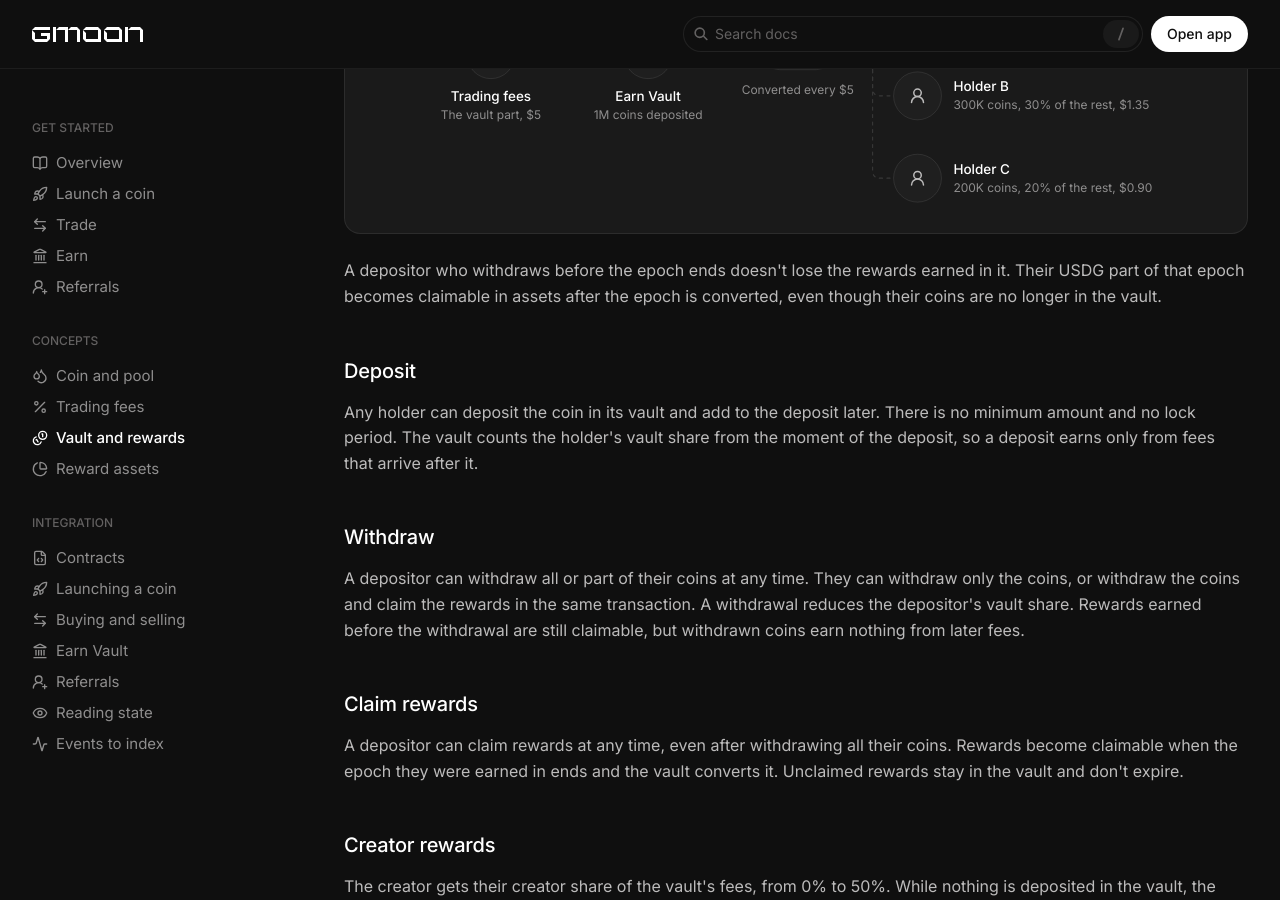
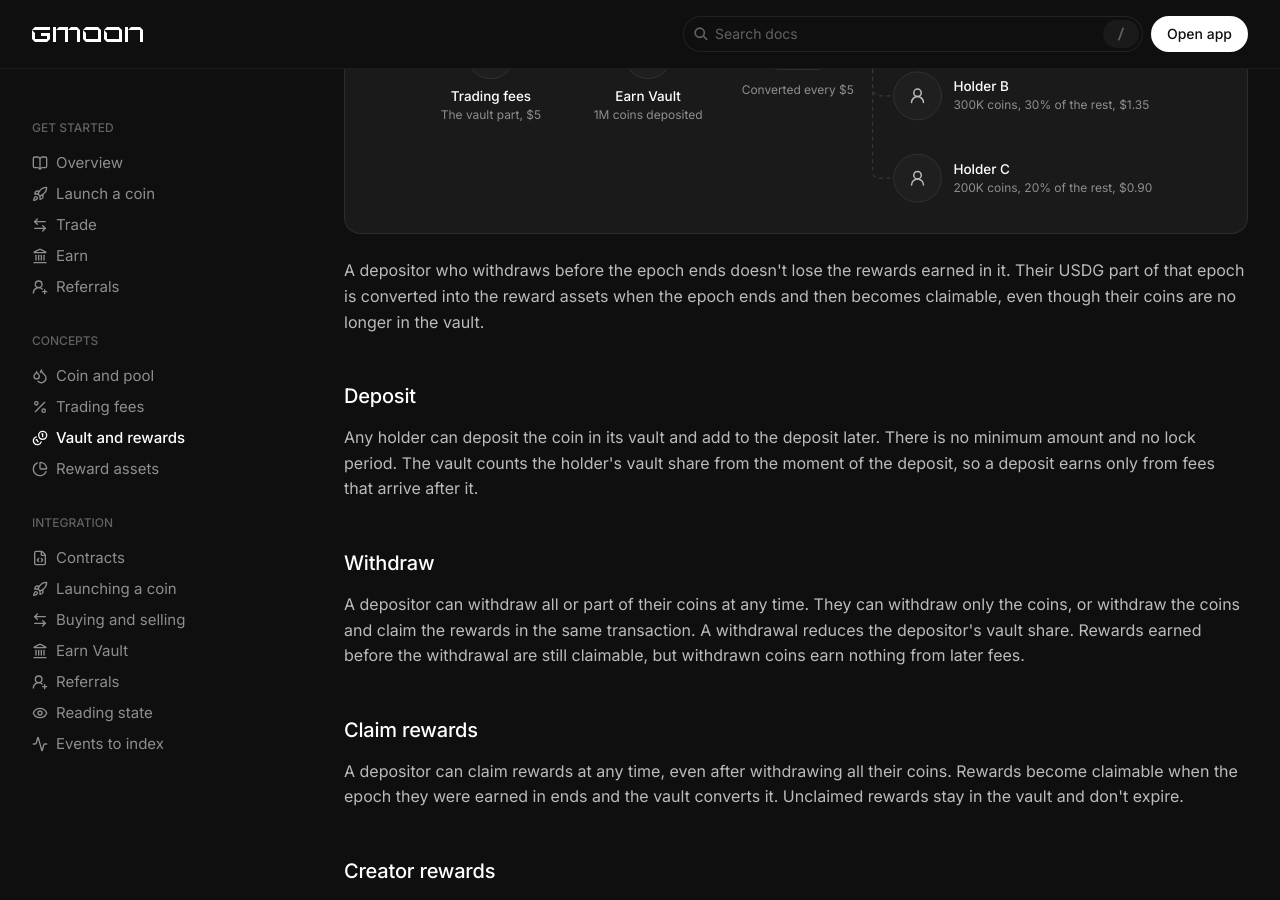
Before and after one commit to Gmoon-Trade/docs, an MkDocs documentation site: the page built from docs/concepts/vault-and-rewards.md, in a window 1280 px wide and 900 px high, scrolled down 2092 px. Built offline with MkDocs 1.6.1 and Material for MkDocs 9.7.7, drawn with Linux system fonts in a browser that asks for light colours.

Commit message:
Docs: clarify when a withdrawn depositor's epoch rewards become claimable
Co-Authored-By: Claude Opus 5.5 <noreply@anthropic.com>

```diff
--- a/docs/concepts/vault-and-rewards.md
+++ b/docs/concepts/vault-and-rewards.md
@@ -151,7 +151,7 @@ Example coin:
 </svg>
 </div>
 
-A depositor who withdraws before the epoch ends doesn't lose the rewards earned in it. Their USDG part of that epoch becomes claimable in assets after the epoch is converted, even though their coins are no longer in the vault.
+A depositor who withdraws before the epoch ends doesn't lose the rewards earned in it. Their USDG part of that epoch is converted into the reward assets when the epoch ends and then becomes claimable, even though their coins are no longer in the vault.
 
 ## Deposit
 
```
